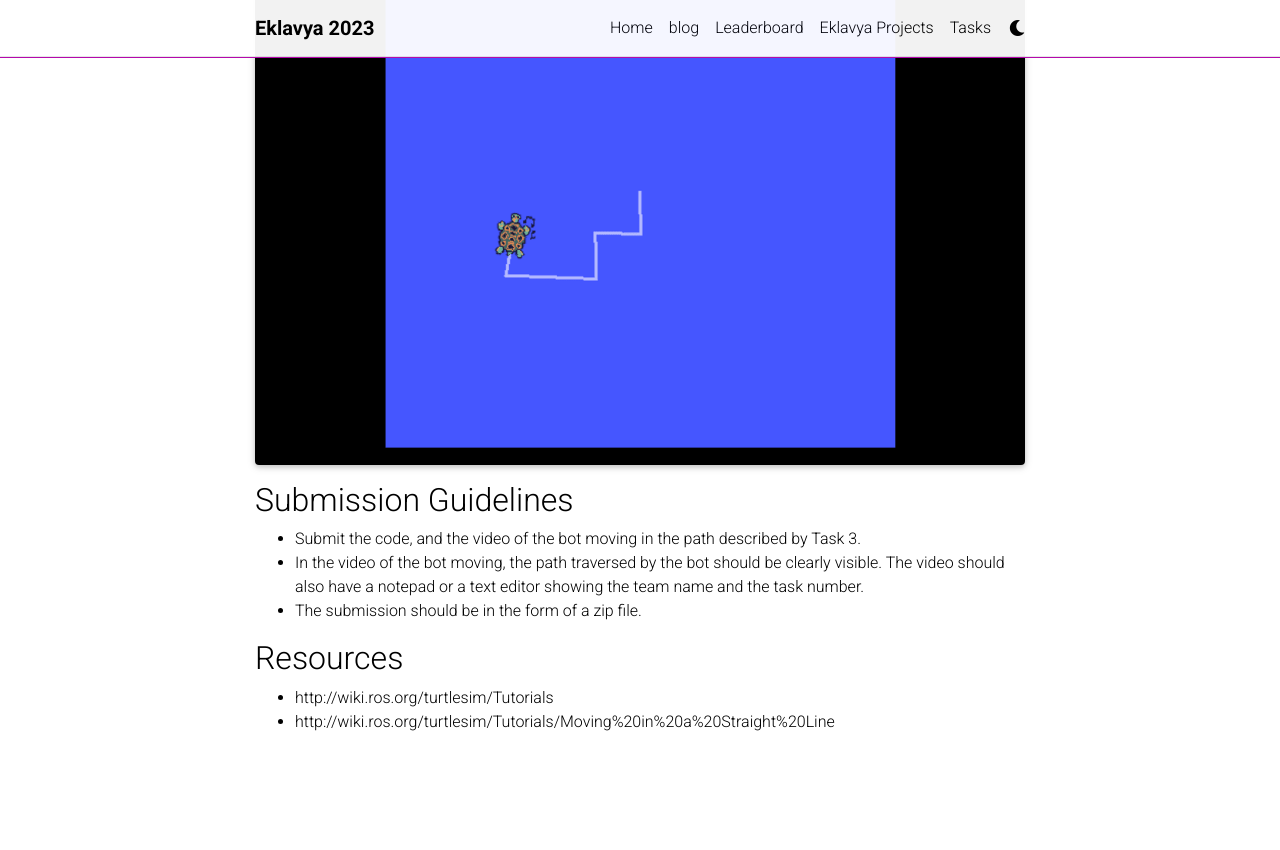
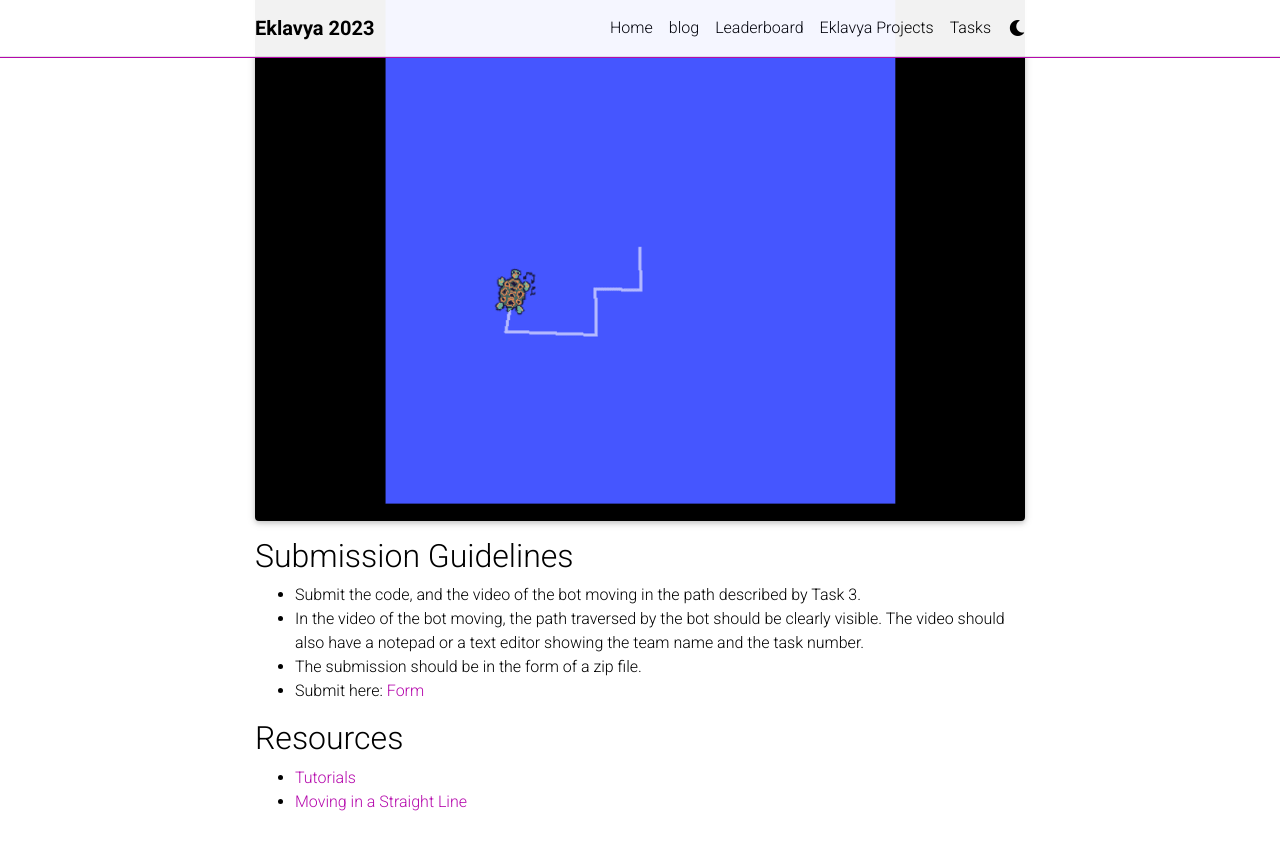
Before and after one commit to SRA-VJTI/eklavya.github.io, a Jekyll site: the page built from _tasks/task3.md, in a window 1280 px wide and 900 px high, scrolled down 705 px. Shown: the top 850 px of the window. Built offline with Jekyll 4.4.1, drawn with Linux system fonts in a browser that asks for light colours; full-size pictures stand in for the smaller copies a plugin makes; comment, search, counter and statistics services are not loaded; a style sheet for code colours, icons or effects is not loaded; before the commit the page ends 1525 px from its top, so only the background shows below that.

Commit message:
Added form links

```diff
--- a/_tasks/task3.md
+++ b/_tasks/task3.md
@@ -29,8 +31,9 @@
 - Submit the code, and the video of the bot moving in the path described by Task 3.
 - In the video of the bot moving, the path traversed by the bot should be clearly visible. The video should also have a notepad or a text editor showing the team name and the task number.
 - The submission should be in the form of a zip file.
+- Submit here: [Form](https://forms.gle/UypqbbTCyrhGR6Lw7)
 
 ## Resources
 
-- http://wiki.ros.org/turtlesim/Tutorials
-- http://wiki.ros.org/turtlesim/Tutorials/Moving%20in%20a%20Straight%20Line
+- [Tutorials](http://wiki.ros.org/turtlesim/Tutorials)
+- [Moving in a Straight Line](http://wiki.ros.org/turtlesim/Tutorials/Moving%20in%20a%20Straight%20Line)
```
Also changed, not shown: other parts of _tasks/task3.md (+2 -0 lines), _tasks/task0.md (+1 -1 lines), _tasks/task2.md (+1 -0 lines), _tasks/task4.md (+1 -1 lines), 7 other files.
